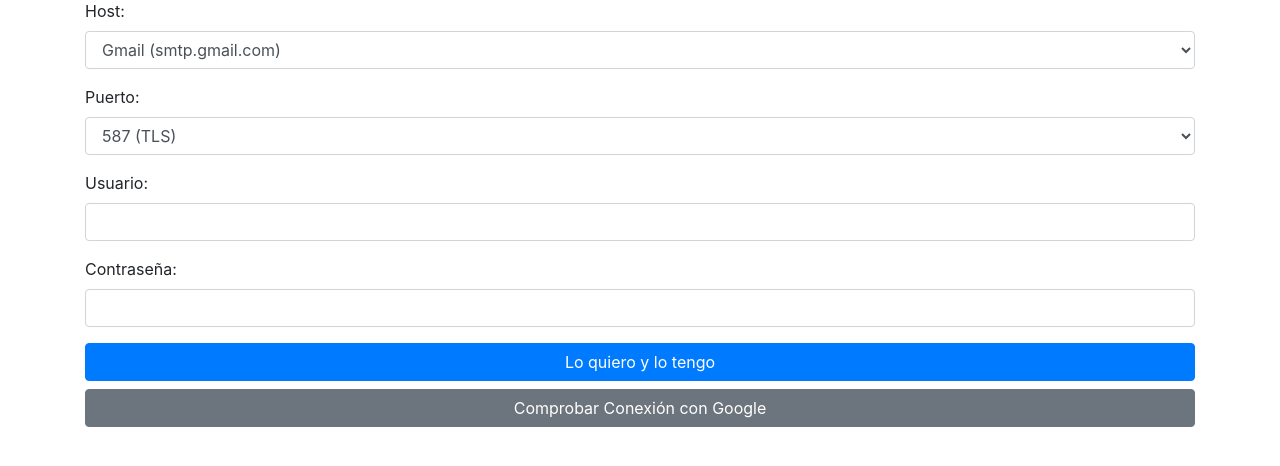
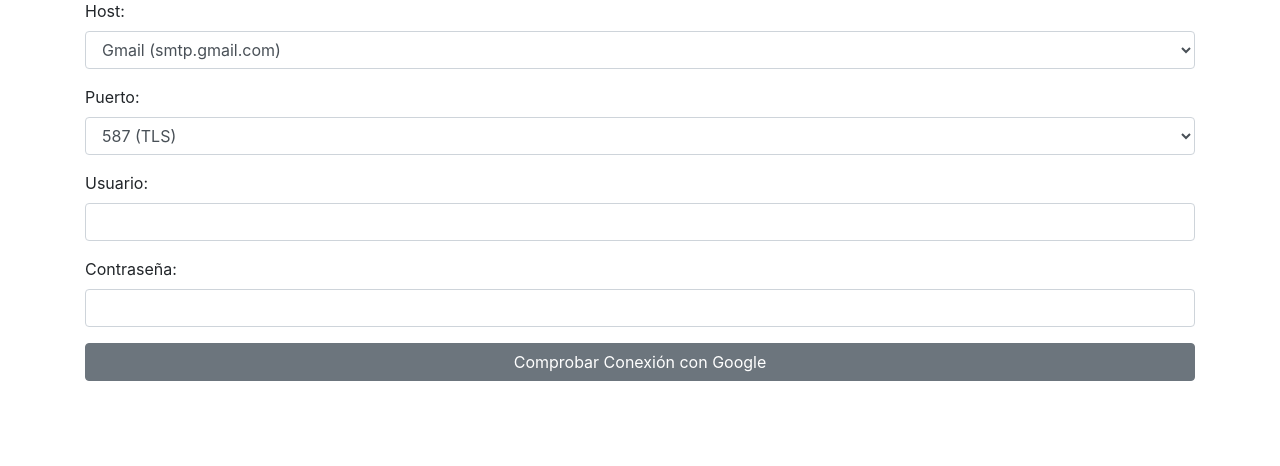
Before and after one commit to Antoima/pluginLRG, a PHP site: page / in a window 1280 px wide. Shown: the part 121-587 px from the top of the page. Run offline with PHP 8.4, Linux system fonts and the light colour scheme; some libraries are stand-ins or nearby versions.

Commit message:
feat: disable and hide 'Lo quiero y lo tengo' button

```diff
--- a/index.php
+++ b/index.php
@@ -58,7 +58,7 @@
           <label for="contraseña">Contraseña:</label>
           <input type="password" class="form-control" id="contraseña" name="contraseña" required />
         </div>
-        <button type="submit" class="btn btn-primary btn-block">Lo quiero y lo tengo</button>
+        <button type="submit" id="submitBtn" class="btn btn-primary btn-block">Lo quiero y lo tengo</button>
         <button type="button" id="checkGoogleConnection" class="btn btn-secondary btn-block mt-2">Comprobar Conexión con Google</button>
       </form>
     </div>
--- a/src/js/scripts.js
+++ b/src/js/scripts.js
@@ -22,6 +22,9 @@ $(document).ready(function () {
 
   $("#host").on("change", actualizarPuertos);
   actualizarPuertos();
+
+  // Deshabilitar y ocultar el botón "Lo quiero y lo tengo"
+  $("#submitBtn").prop("disabled", true).hide();
 
   $("#smtpForm").on("submit", function (event) {
     event.preventDefault();
```
Also changed, not shown: sendEmail.php (renamed from sendEmail.html).
